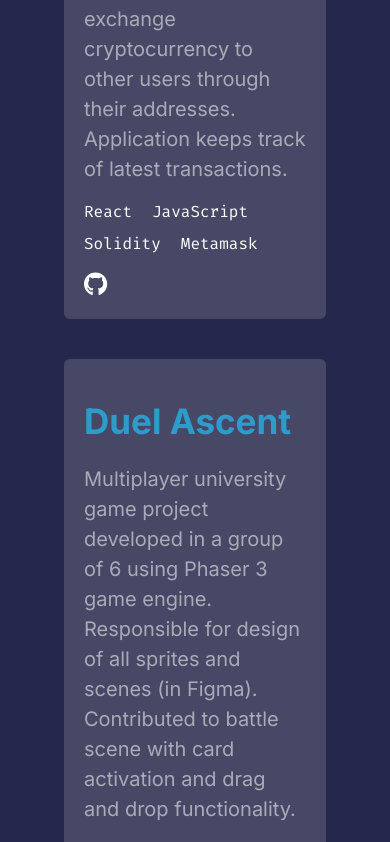
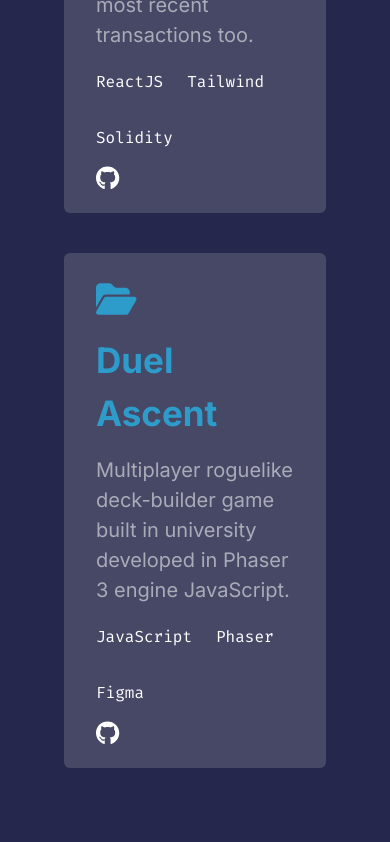
Before and after one commit to Jexarx121/Portfolio, a Next.js app: page / in a window 390 px wide. Shown: the part 5780-6622 px from the top of the page. Built offline with nearby package versions, Linux system fonts and the light colour scheme.

Commit message:
fix: archived project section responsiveness fixed

```diff
--- a/src/components/project/ArchivedProject.tsx
+++ b/src/components/project/ArchivedProject.tsx
@@ -1,6 +1,6 @@
-import Title from "../helpers/title/title";
 import { FontAwesomeIcon } from "@fortawesome/react-fontawesome";
 import { faGithub } from "@fortawesome/free-brands-svg-icons";
+import { faFolderOpen } from "@fortawesome/free-solid-svg-icons";
 import { faArrowUpRightFromSquare } from "@fortawesome/free-solid-svg-icons";
 import Link from "next/link";
 import { Fira_Code } from "next/font/google";
@@ -18,14 +18,17 @@ interface ArchivedProjectProps {
 
 const ArchivedProject = ({ title, description, languages, githubLink, projectLink } : ArchivedProjectProps) => {
   return (
-    <div className="w-[100%] m-auto sm:p-0 px-8">
-      <div className="bg-[#464866] rounded-md p-5">
-        <Title title={title}/>
-        <p className="lg:text-md text-[20px]">{description}</p>
-        <div className="flex flex-row my-3 flex-wrap">
-          {languages.map((language, index) => (
-            <p key={index} className={`py-1 rounded-md text-white ${fira_code.className} mr-5`}>{language}</p>
-          ))}
+    <div className="sm:p-0 px-8 flex flex-col flex-grow h-full">
+      <div className="bg-[#464866] rounded-md py-5 px-8 flex flex-col justify-between h-full">
+        <div>
+          <FontAwesomeIcon icon={faFolderOpen} className="text-[#2E9CCA] text-4xl mt-2"/>
+          <h1 className="my-4 text-[35px] font-bold text-[#2E9CCA]">{title}</h1>
+          <p className="lg:text-md text-[20px] mb-4">{description}</p>
+          <div className="flex flex-row my-3 flex-wrap gap-6">
+            {languages.map((language, index) => (
+              <p key={index} className={`py-1 rounded-md ${fira_code.className} text-white`}>{language}</p>
+            ))}
+          </div>
         </div>
         <div className="gap-5 flex flex-row">
           <Link href={githubLink}><FontAwesomeIcon icon={faGithub} className="text-white text-2xl"/></Link>
--- a/src/components/project/Project.tsx
+++ b/src/components/project/Project.tsx
@@ -31,19 +31,23 @@ const Project = () => {
         <Title title="Archived Projects"/>
         <Separator/>
       </div>
-      <div className="lg:w-[70%] md:w-[80%] sm:w-[90%] w-[100%] m-auto flex lg:flex-row flex-col gap-10">
+      <div className="lg:w-[70%] md:w-[80%] sm:w-[90%] w-[100%] m-auto flex xl:flex-row flex-col gap-10 flex-grow">
+        <div className="flex-1 flex flex-col">
           <ArchivedProject
             title="Krypto"
-          description="Website integrated with blockchain and smart contract to exchange ethereum. App can connect to metamask and exchange cryptocurrency to other users through their addresses. Application keeps track of latest transactions."
-          languages={["React", "JavaScript", "Solidity", "Metamask"]}
+            description="Blockchain website to exchange crypto using metamask. Can also view the most recent transactions too."
+            languages={["ReactJS", "Tailwind", "Solidity"]}
             githubLink="https://github.com/Jexarx121/Krypto"
             projectLink=""/>
+        </div>
+        <div className="flex-1 flex flex-col">
           <ArchivedProject
             title="Duel Ascent"
-          description="Multiplayer university game project developed in a group of 6 using Phaser 3 game engine. Responsible for design of all sprites and scenes (in Figma). Contributed to battle scene with card activation and drag and drop functionality."
-          languages={["JavaScript", "Phaser", "Figma", ]}
+            description="Multiplayer roguelike deck-builder game built in university developed in Phaser 3 engine JavaScript."
+            languages={["JavaScript", "Phaser", "Figma"]}
             githubLink="https://github.com/nickCompSci/teamProject"
             projectLink=""/>
+        </div>
       </div>
     </div>
   )
```
Lines whose indentation alone changed are shown as unchanged.
